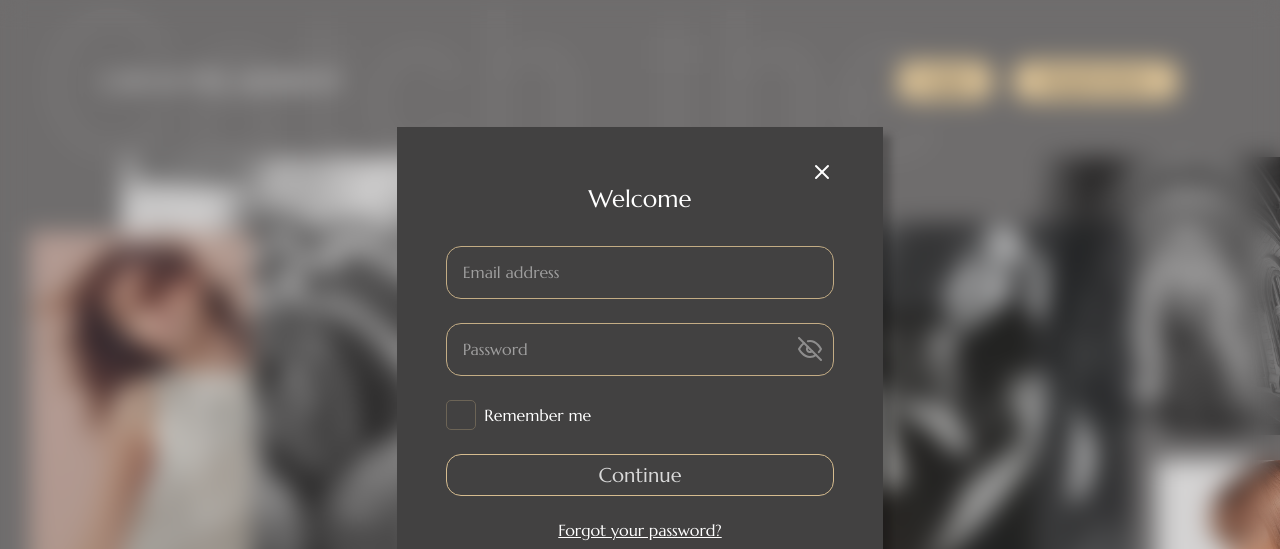
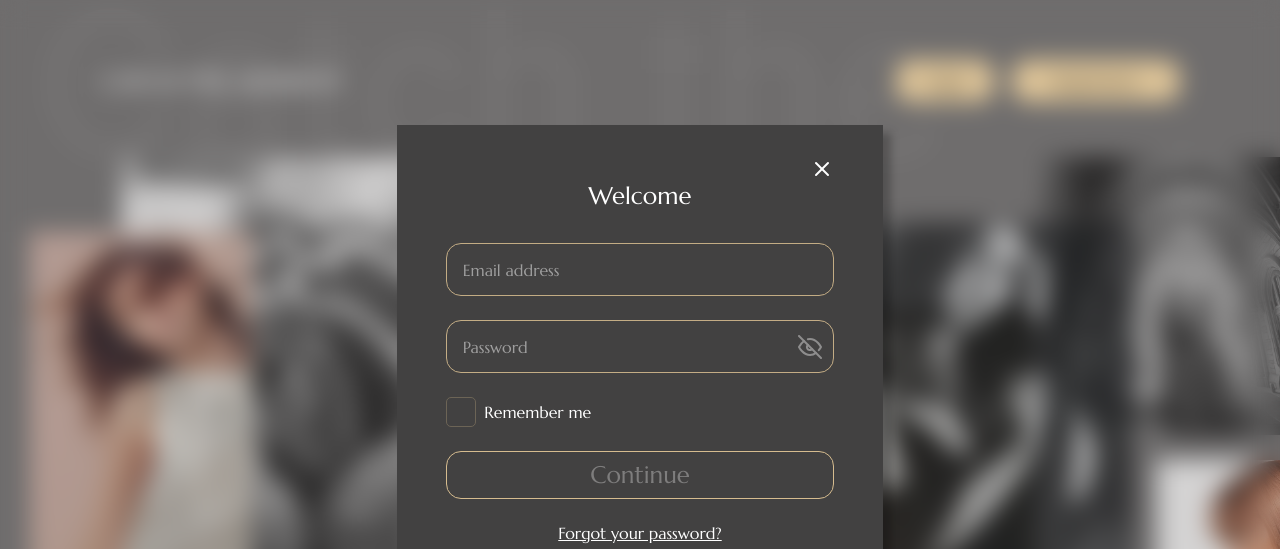
Before and after one commit to CMPetManager/CM-memory-seller, a React (Create React App) app: page /#/login in a window 1280 px wide. Shown: the top 549 px of the page. Built offline with nearby package versions, Linux system fonts and the light colour scheme; a web font is replaced by a local one; what react-locomotive-scroll would draw is missing.

Commit message:
refactor: change style, add favicon

```diff
--- a/src/components/Authentication/Login/Login.css
+++ b/src/components/Authentication/Login/Login.css
@@ -180,13 +180,7 @@
     width: 100%;
     max-height: 48px;
     padding: 2%;
-  }
-
-  .login__btn:disabled {
-    background: transparent;
-    color: #FFFFFF;
-    border: 1px solid #FBDBA3;
-    transition: all 0.5s ease-in-out;
+    font-size: 1.5rem;
   }
 
   .forgot-link {
@@ -267,6 +261,7 @@
     max-height: 32px;
     padding: 1%;
     font-size: 1.2rem;
+    line-height: 1.25;
   }
 
   .form__register-text {
--- a/src/index.css
+++ b/src/index.css
@@ -50,11 +50,10 @@ p {
   box-sizing: border-box;
   background: #FBDBA3;
   opacity: 0.8;
-  border: 1px solid #000000;
+  border: 1px solid #FBDBA3;
   border-radius: 15px;
   font-style: normal;
   font-weight: 400;
-  font-size: 2.5vh;
   line-height: 1.25;
   color: #000000;
   cursor: pointer;
@@ -62,9 +61,16 @@ p {
 }
 
 .btn:hover {
+  background: #333333;
+  color: #ffffff;
+  border: 1px solid #FBDBA3;
+  transition: all 0.5s ease-in-out;
+}
+
+.btn:disabled {
   background: transparent;
-  color: #FFFFFF;
-  border: 1px solid #000000;
+  color: #8d8c8c;
+  border: 1px solid #FBDBA3;
   transition: all 0.5s ease-in-out;
 }
 
```
Also changed, not shown: 1 other file (tests, documents, lock files or other folders).
